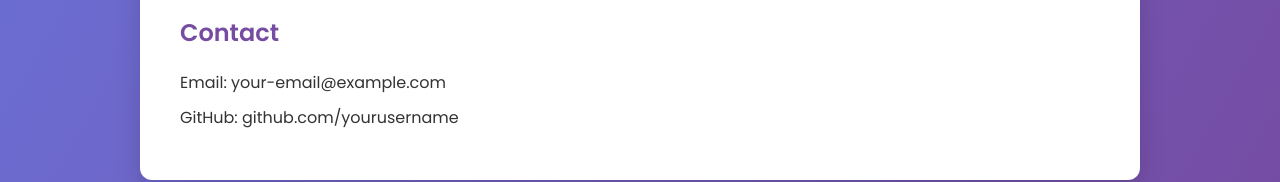
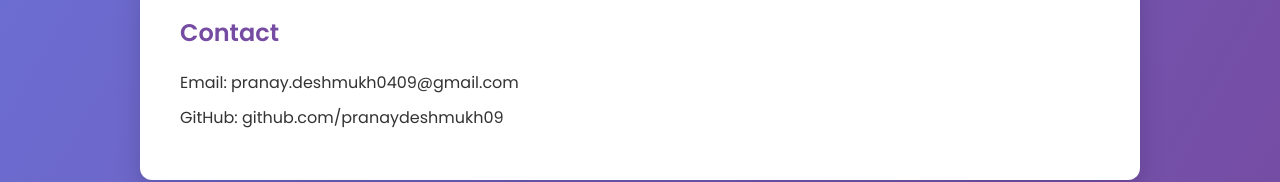
Before and after one commit to pranaydeshmukh09/myrepo, a plain HTML site: page index.html in a window 1280 px wide. Shown: the part 1324-1506 px from the top of the page. Drawn offline with Linux system fonts and the light colour scheme.

Commit message:
contact section is corrected

```diff
--- a/index.html
+++ b/index.html
@@ -63,8 +63,8 @@
 
 <section id="contact">
     <h2>Contact</h2>
-    <p>Email: your-email@example.com</p>
-    <p>GitHub: github.com/yourusername</p>
+    <p>Email: pranay.deshmukh0409@gmail.com</p>
+    <p>GitHub: github.com/pranaydeshmukh09</p>
 </section>
 
 <footer>
```
